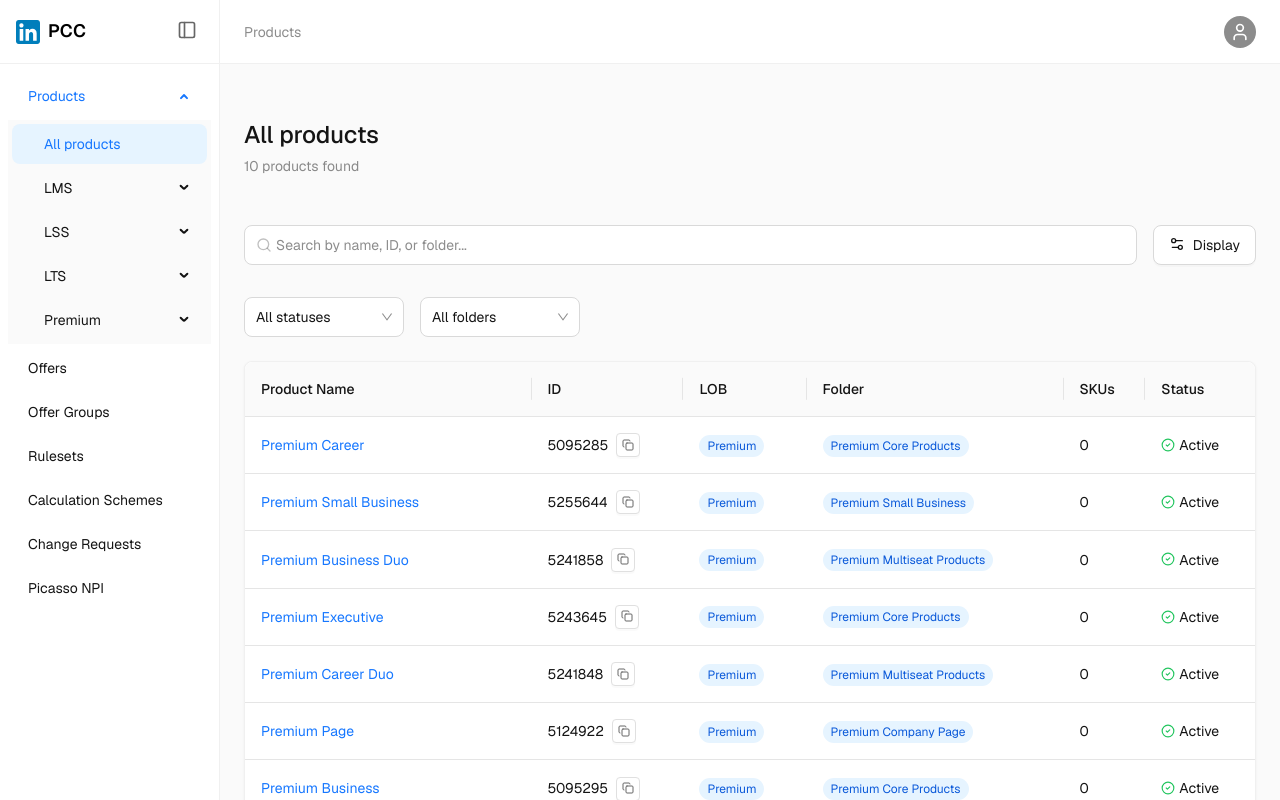
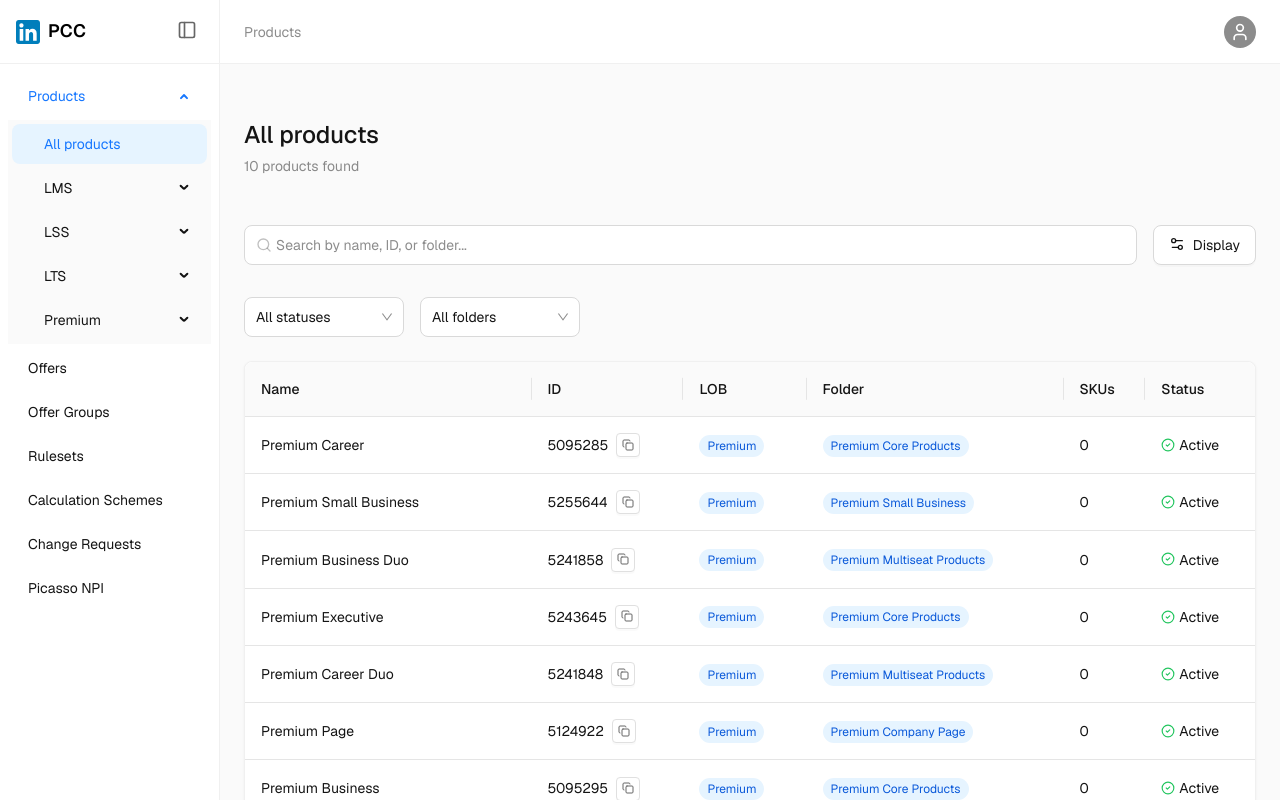
Before and after one commit to princeofshanghai/pcc-design, a React (Vite) app: page / in a window 1280 px wide. Shown: the top 800 px of the page. Built offline with nearby package versions, Linux system fonts and the light colour scheme.

Commit message:
Update ProductListTable to simplify column titles and rendering
- Changed the column title from 'Product Name' to 'Name' for brevity.
- Updated the render method to display the product name as plain text instead of a clickable link, enhancing clarity and usability.

```diff
--- a/src/components/product/ProductListTable.tsx
+++ b/src/components/product/ProductListTable.tsx
@@ -13,14 +13,14 @@ interface ProductListTableProps {
   hideRedundantColumns?: boolean;
 }
 
-export const getProductListTableColumns = (navigate: (path: string) => void, hideRedundantColumns?: boolean): ColumnsType<Product> => {
+export const getProductListTableColumns = (_navigate: (path: string) => void, hideRedundantColumns?: boolean): ColumnsType<Product> => {
   const allColumns = [
     {
-      title: 'Product Name',
+      title: 'Name',
       dataIndex: 'name',
       key: 'name',
-      render: (text: string, record: Product) => (
-        <a onClick={(e) => { e.stopPropagation(); navigate(`/product/${record.id}`); }}>{text}</a>
+      render: (text: string) => (
+        <span>{text}</span>
       ),
     },
     {
```
